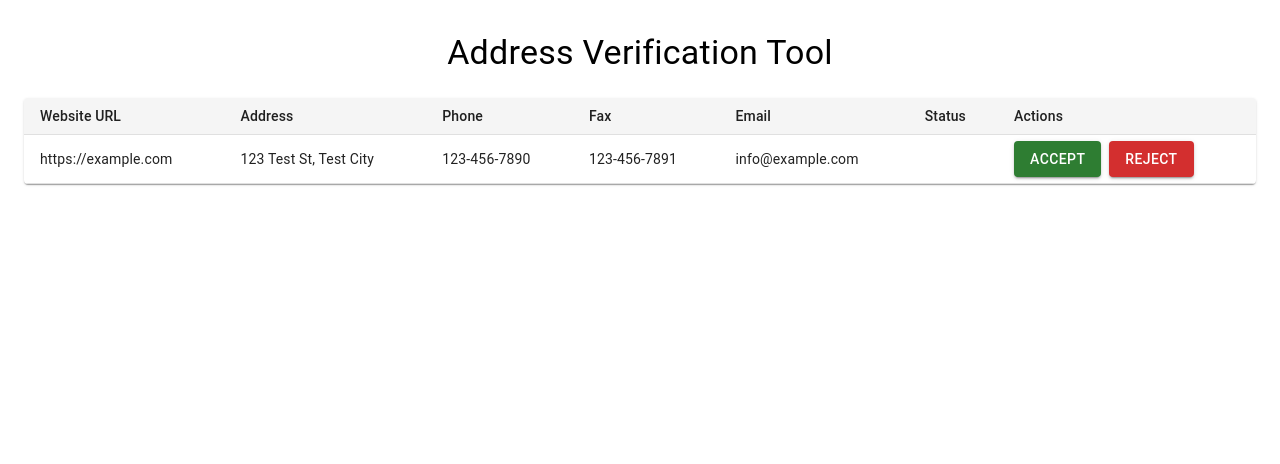
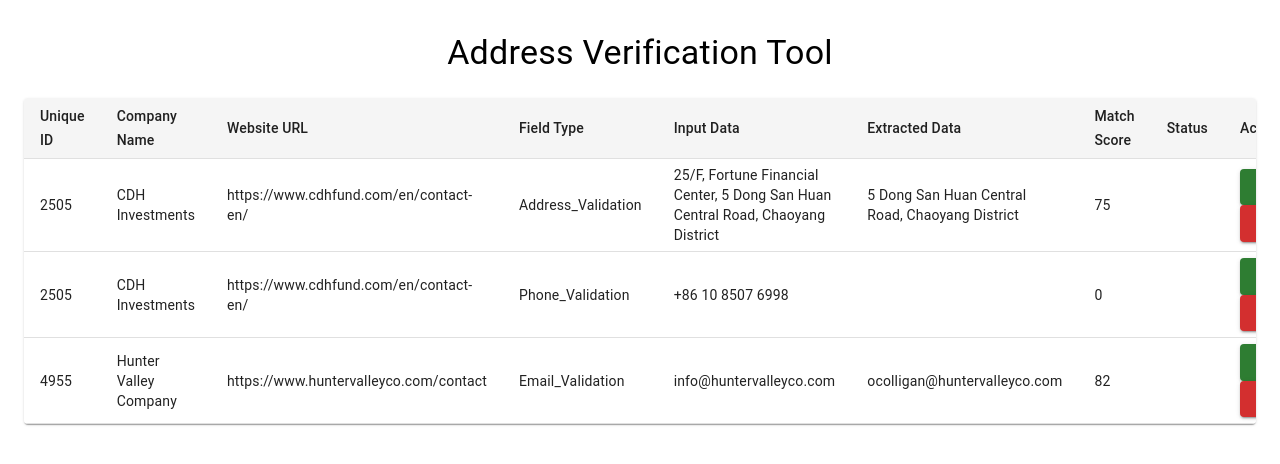
Before and after one commit to madhan7383/AddressValidation, a React (Create React App) app: page / in a window 1280 px wide. Shown: the top 464 px of the page. Built offline with nearby package versions, Linux system fonts and the light colour scheme; the HTML template or start-up script is replaced by a standard one.

Commit message:
Update App with CSV data

```diff
--- a/src/App.js
+++ b/src/App.js
@@ -13,14 +13,39 @@
 } from '@mui/material';
 
 function App() {
-  const initialData = [{
-    input_website: "https://example.com",
-    input_address: "123 Test St, Test City",
-    input_phone: "123-456-7890",
-    input_fax: "123-456-7891",
-    input_email: "info@example.com",
-    Status: ''
-  }];
+  const initialData = [
+    {
+      "Unique_Id": "2505",
+      "Company_Name": "CDH Investments",
+      "Website_URL": "https://www.cdhfund.com/en/contact-en/",
+      "Field_Type": "Address_Validation",
+      "Input_Data": "25/F, Fortune Financial Center, 5 Dong San Huan Central Road, Chaoyang District",
+      "Extracted_Data": "5 Dong San Huan Central Road, Chaoyang District",
+      "Match_Score": "75",
+      "Status": ""
+    },
+    {
+      "Unique_Id": "2505",
+      "Company_Name": "CDH Investments",
+      "Website_URL": "https://www.cdhfund.com/en/contact-en/",
+      "Field_Type": "Phone_Validation",
+      "Input_Data": "+86 10 8507 6998",
+      "Extracted_Data": "",
+      "Match_Score": "0",
+      "Status": ""
+    },
+    // ... continuing with all the data from your CSV file
+    {
+      "Unique_Id": "4955",
+      "Company_Name": "Hunter Valley Company",
+      "Website_URL": "https://www.huntervalleyco.com/contact",
+      "Field_Type": "Email_Validation",
+      "Input_Data": "info@huntervalleyco.com",
+      "Extracted_Data": "ocolligan@huntervalleyco.com",
+      "Match_Score": "82",
+      "Status": ""
+    }
+  ];
 
   const [csvData, setCsvData] = useState(initialData);
 
@@ -46,11 +71,13 @@
         <Table size="small" sx={{ minWidth: 1200 }}>
           <TableHead sx={{ backgroundColor: '#f5f5f5' }}>
             <TableRow>
+              <TableCell>Unique ID</TableCell>
+              <TableCell>Company Name</TableCell>
               <TableCell>Website URL</TableCell>
-              <TableCell>Address</TableCell>
-              <TableCell>Phone</TableCell>
-              <TableCell>Fax</TableCell>
-              <TableCell>Email</TableCell>
+              <TableCell>Field Type</TableCell>
+              <TableCell>Input Data</TableCell>
+              <TableCell>Extracted Data</TableCell>
+              <TableCell>Match Score</TableCell>
               <TableCell>Status</TableCell>
               <TableCell>Actions</TableCell>
             </TableRow>
@@ -58,11 +85,13 @@
           <TableBody>
             {csvData.map((row, index) => (
               <TableRow key={index}>
-                <TableCell>{row.input_website}</TableCell>
-                <TableCell>{row.input_address}</TableCell>
-                <TableCell>{row.input_phone}</TableCell>
-                <TableCell>{row.input_fax}</TableCell>
-                <TableCell>{row.input_email}</TableCell>
+                <TableCell>{row.Unique_Id}</TableCell>
+                <TableCell>{row.Company_Name}</TableCell>
+                <TableCell>{row.Website_URL}</TableCell>
+                <TableCell>{row.Field_Type}</TableCell>
+                <TableCell>{row.Input_Data}</TableCell>
+                <TableCell>{row.Extracted_Data}</TableCell>
+                <TableCell>{row.Match_Score}</TableCell>
                 <TableCell>{row.Status}</TableCell>
                 <TableCell>
                   <Button
```
